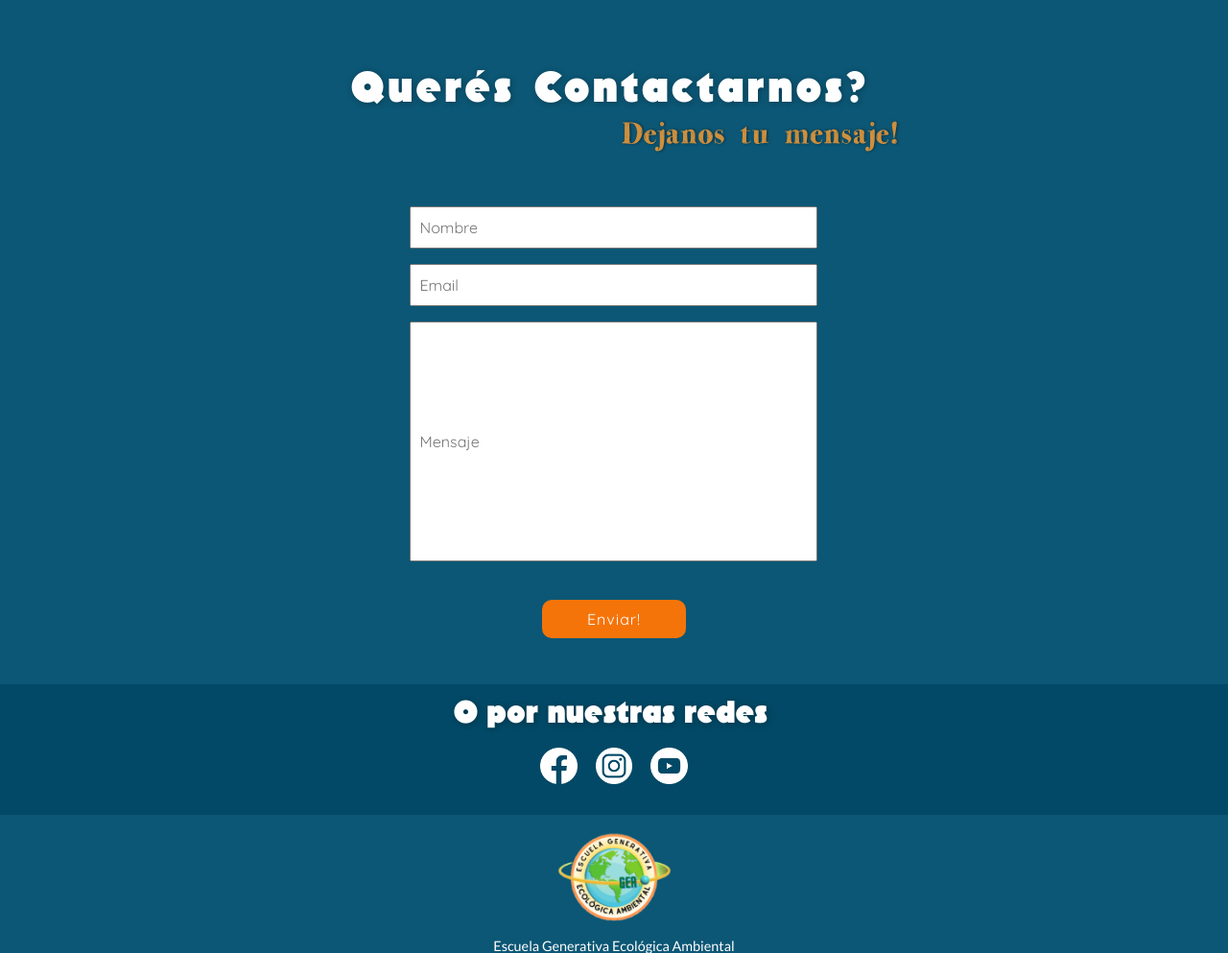
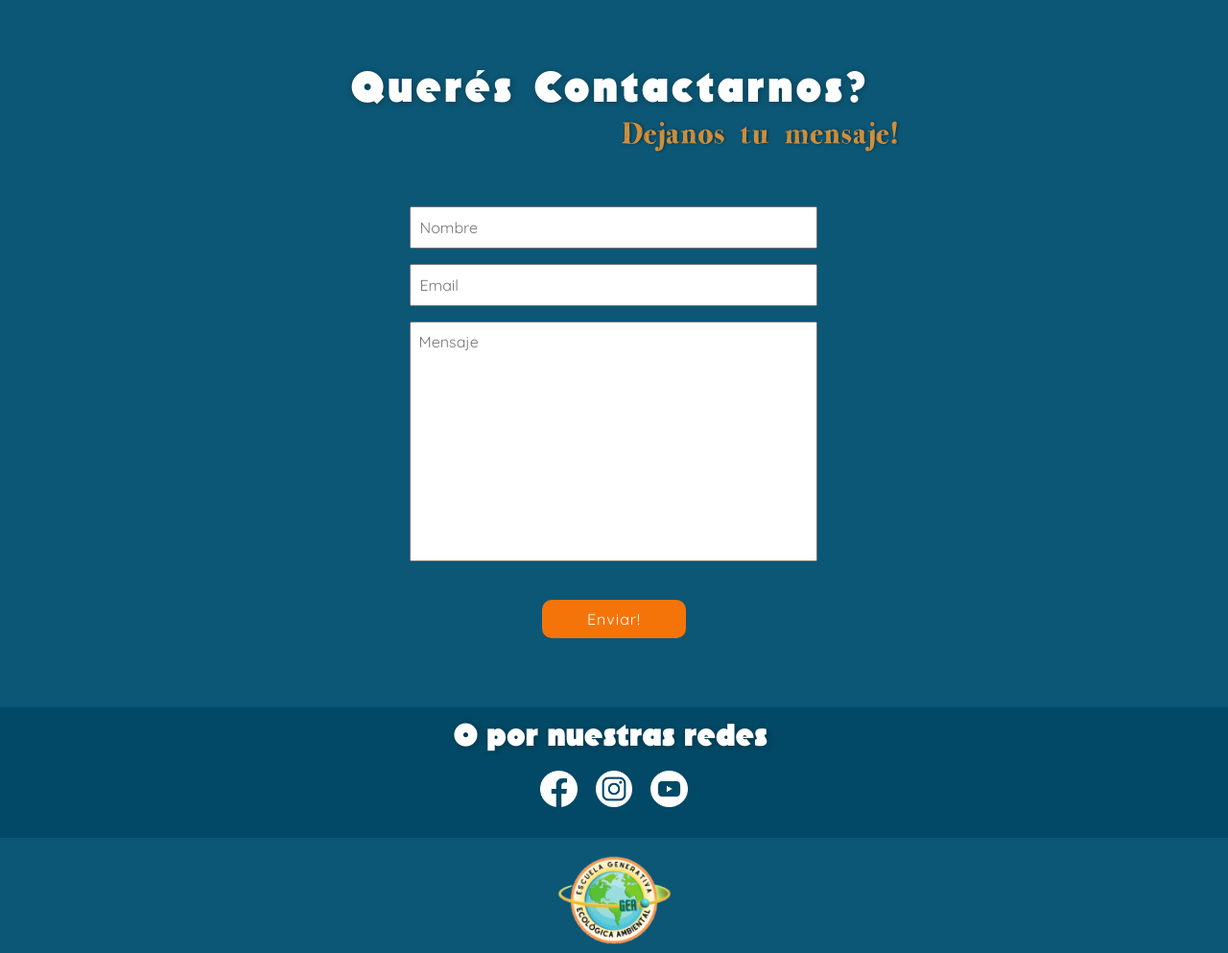
Before and after one commit to maxivm6/escuela, a Django app: page / in a window 1280 px wide. Shown: the part 2310-3303 px from the top of the page at 96% size. Run offline with Django 4.2, Linux system fonts and the light colour scheme; data comes from the database, SQL or seed files in the repository; some libraries are stand-ins or nearby versions; some web fonts are replaced.

Commit message:
pruebas vistas en dispositivos

```diff
--- a/GeaApp/templates/index.html
+++ b/GeaApp/templates/index.html
@@ -9,7 +9,8 @@
 <section id="section-portada">
     <div class="portada">
         <img src="static\GeaApp\img\portada_ejemplo.jpg" alt="Portada" class="img">
-        <div style="position: absolute; top: 67%; left: 50%; transform: translate(-50%, -50%); width: 100%; text-align: center;">
+        <div
+            style="position: absolute; top: 67%; left: 50%; transform: translate(-50%, -50%); width: 100%; text-align: center;">
             <p id='portada-texto' class="letra-informal">
                 Veni y anota la bendi <span style="color: #95c416;">Y</span><span style="color: #1b5a8a;">A</span><span
                     style="color: #de672a;">!</span>
@@ -87,16 +88,18 @@
         <div class="form-column" style="width: 96%;">
             <br><br>
             <form action="#" method="post">
-                    <input type="text" id="nombre" name="nombre" placeholder="Nombre" required>
-                    <input type="email" id="email" name="email" placeholder="Email" required>
-                    <input type="text" id="mensaje" name="mensaje" placeholder="Mensaje" rows="5" required maxlength="500"
-                        style="resize: none; height: 250px;"></input>
-                    <br><br>
+                <div style="width: 100%; display: flex; align-items: center; flex-direction: column;">
+                    <input class="form-entradas" type="text" id="nombre" name="nombre" placeholder="Nombre" required>
+                    <input class="form-entradas" type="email" id="email" name="email" placeholder="Email" required>
+                    <textarea class="form-entradas" id="mensaje" name="mensaje" placeholder="Mensaje" rows="5" required maxlength="500"
+                        style="resize: none; height: 250px;"></textarea>
+                    <br>
                     <div class="button-wrapper">
                         <button type="submit" style="font-size: 16px; letter-spacing: 1px;">Enviar!</button>
                     </div>
+                </div>
             </form>
-                <br><br>
+            <br><br><br>
         </div>
     </div>
 
```
Lines whose indentation alone changed are shown as unchanged.
